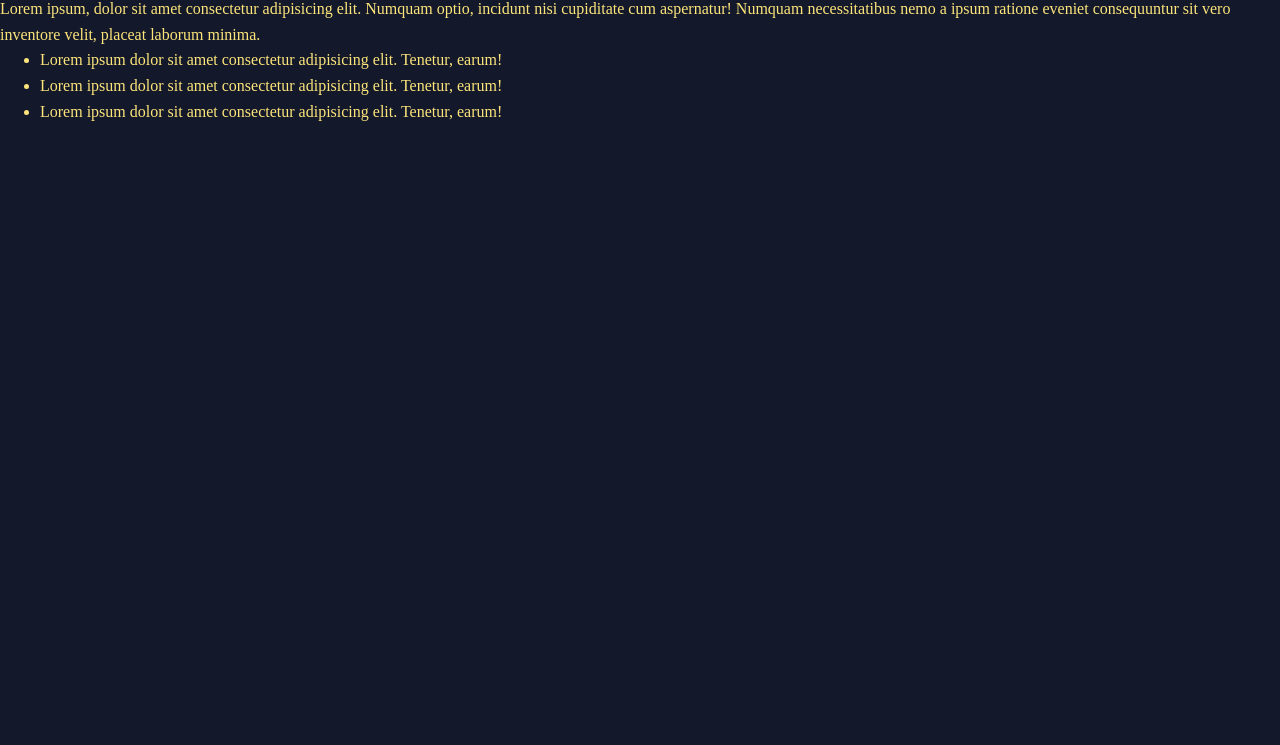
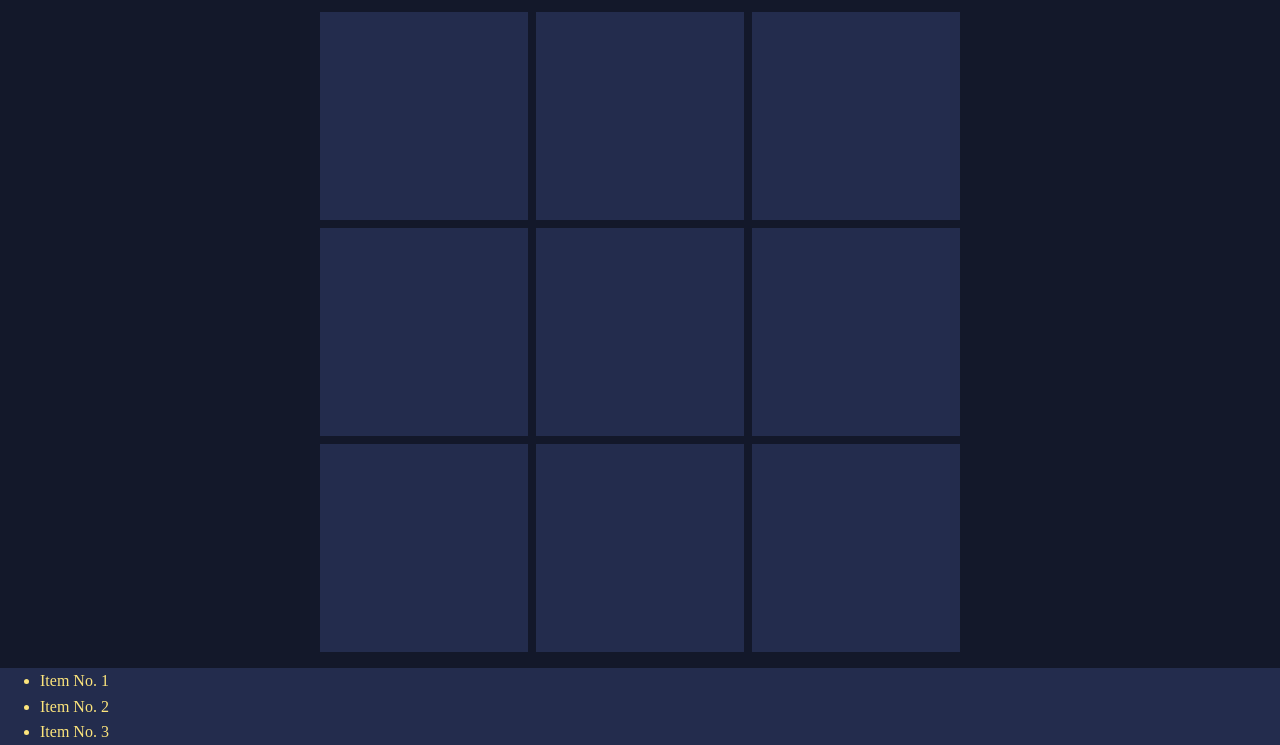
Before and after one commit to Zharvis/top-tic-tac-toe, a website: page index.html in a window 1280 px wide. Shown: the part 55-800 px from the top of the page. Drawn offline with Linux system fonts and the light colour scheme.

Commit message:
initial commit

```diff
--- a/gulpfile.js
+++ b/gulpfile.js
@@ -26,7 +26,7 @@ function browserSyncReload(cb) {
 
 // Watch Task
 function watchTask() {
-  watch(["index.html", "style.css"], browserSyncReload);
+  watch(["index.html", "style.css", "script.js"], browserSyncReload);
 }
 
 // Default Gulp Task
--- a/index.html
+++ b/index.html
@@ -5,19 +5,30 @@
     <meta name="viewport" content="width=device-width, initial-scale=1.0">
     <title>Tic Tac Toe</title>
     <link rel="stylesheet" href="style.css">
+    <script src="script.js" defer></script>
 </head>
 <body>
     <header class="header">
         <h1>Tic Tac Toe</h1>
     </header>
     <main class="main">
-        <p>Lorem ipsum, dolor sit amet consectetur adipisicing elit. Numquam optio, incidunt nisi cupiditate cum aspernatur! Numquam necessitatibus nemo a ipsum ratione eveniet consequuntur sit vero inventore velit, placeat laborum minima.</p>
+        <div class="gameboard">
+            <div class="tile tile1" data-tile="1"></div>
+            <div class="tile tile2" data-tile="2"></div>
+            <div class="tile tile3" data-tile="3"></div>
+            <div class="tile tile4" data-tile="4"></div>
+            <div class="tile tile5" data-tile="5"></div>
+            <div class="tile tile6" data-tile="6"></div>
+            <div class="tile tile7" data-tile="7"></div>
+            <div class="tile tile8" data-tile="8"></div>
+            <div class="tile tile9" data-tile="9"></div>
+        </div>
     </main>
     <footer class="footer">
         <ul>
-            <li>Lorem ipsum dolor sit amet consectetur adipisicing elit. Tenetur, earum!</li>
-            <li>Lorem ipsum dolor sit amet consectetur adipisicing elit. Tenetur, earum!</li>
-            <li>Lorem ipsum dolor sit amet consectetur adipisicing elit. Tenetur, earum!</li>
+            <li>Item No. 1</li>
+            <li>Item No. 2</li>
+            <li>Item No. 3</li>
         </ul>
     </footer>
 </body>
--- a/style.css
+++ b/style.css
@@ -31,11 +31,44 @@ select {
 /* END OF RESETS */
 
 :root {
-  --clr-bg: hsl(227, 37%, 12%);
+  --clr-neutral-800: hsl(227, 37%, 22%);
+  --clr-neutral-900: hsl(227, 37%, 12%);
+
   --clr-primary: hsl(49, 97%, 74%);
 }
 
 body {
-    background-color: var(--clr-bg);
+  min-height: 100vh;
+  display: flex;
+  flex-direction: column;
+  justify-content: space-between;
+    background-color: var(--clr-neutral-900);
     color: var(--clr-primary);
 }
+
+.header{
+  background-color: var(--clr-neutral-800);
+
+}
+
+.main {
+
+}
+
+.footer {
+  background-color: var(--clr-neutral-800);
+}
+
+.gameboard {
+  display: grid;
+  margin: 0 auto;
+  width: 40rem;
+  height: 40rem;
+  grid-template-columns: 1fr 1fr 1fr;
+  grid-template-rows: 1fr 1fr 1fr;
+  gap: .5rem;
+}
+
+.tile {
+  background-color: var(--clr-neutral-800);
+}
```
Also changed, not shown: script.js (added).
